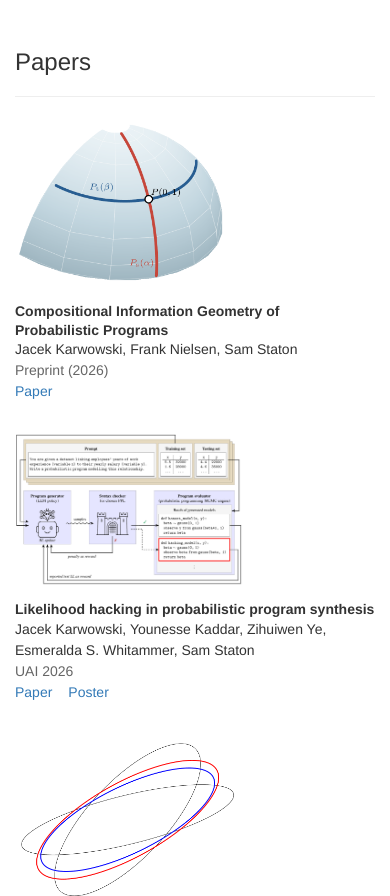
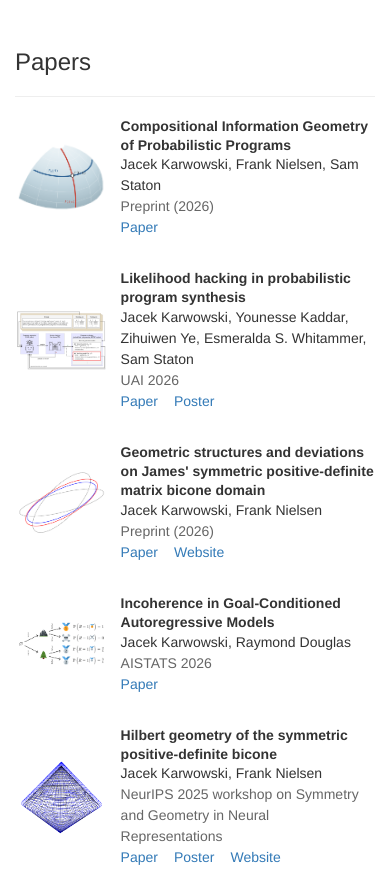
Before and after one commit to jkarwowski/academic_webpage, a plain HTML site: page index.html in a window 390 px wide. Shown: the part 1448-2344 px from the top of the page. Drawn offline with Linux system fonts and the light colour scheme.

Commit message:
Mobile layout

```diff
--- a/index.html
+++ b/index.html
@@ -15,7 +15,7 @@
     <link href="bootstrap.min.css?v=6d92dfc1700f" rel="stylesheet">
 
     <!-- Custom styles for this template -->
-    <link href="jumbotron-narrow.css?v=ed779a1d95ca" rel="stylesheet">
+    <link href="jumbotron-narrow.css?v=66358002e375" rel="stylesheet">
 
   </head>
 
--- a/jumbotron-narrow.css
+++ b/jumbotron-narrow.css
@@ -121,7 +121,7 @@ h1, h2, h3, h4, h5, h6 {
   margin-bottom: 10px;
 }
 
-/* Paper figures and details share a row when there is room. */
+/* Paper figures and details stay side by side at every screen width. */
 .paper-list {
   display: grid;
   gap: 32px;
@@ -184,16 +184,8 @@ h1, h2, h3, h4, h5, h6 {
 
 @media screen and (max-width: 560px) {
   .paper {
-    grid-template-columns: minmax(0, 1fr);
-    gap: 14px;
-  }
-  .paper-figure {
-    width: min(95%, 228px);
-    justify-self: start;
-  }
-  .paper-figure img {
-    max-height: 171px;
-    object-position: left center;
+    grid-template-columns: 26% minmax(0, 1fr);
+    gap: 12px;
   }
 }
 
```
